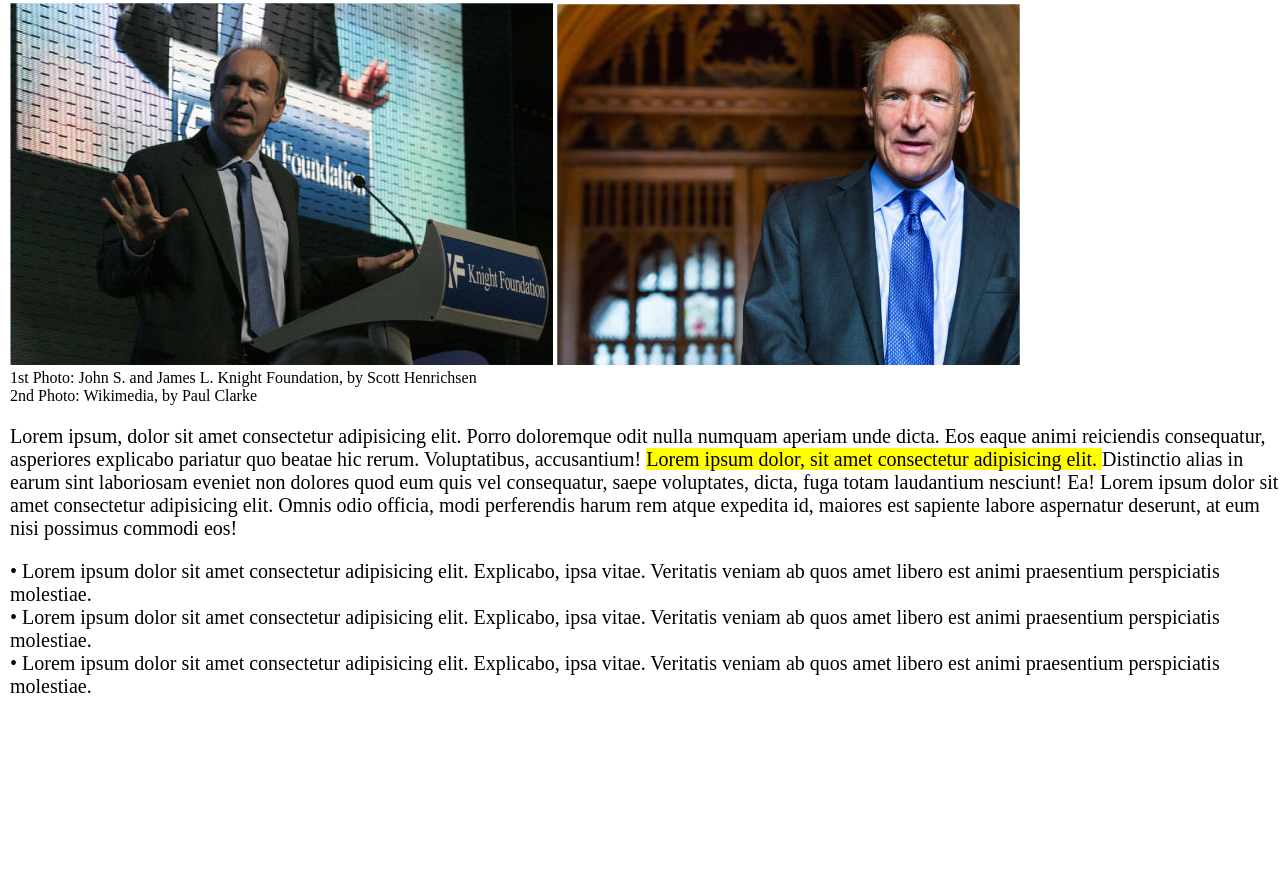
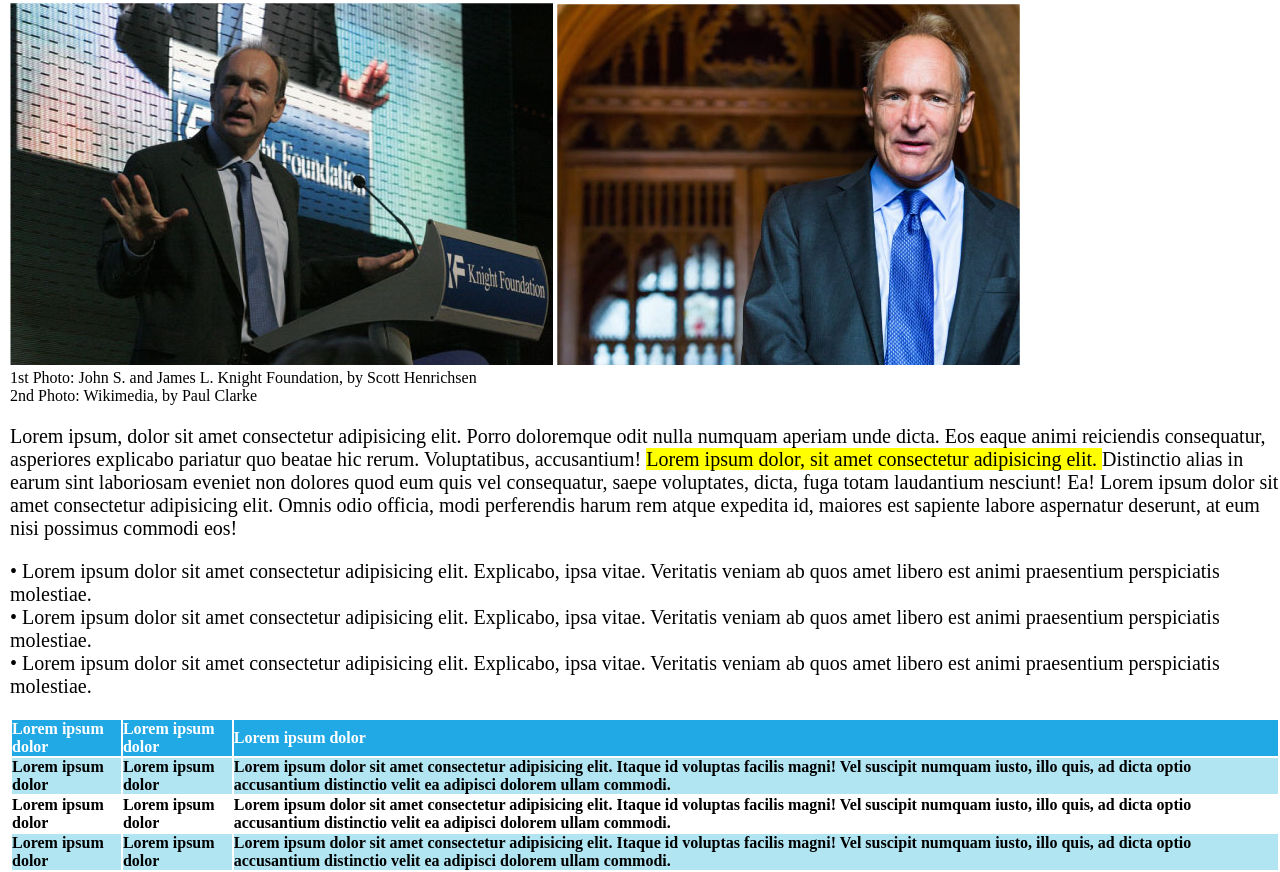
Before and after one commit to adricosmicfox/html-css-booleaner, a plain HTML site: page index.html in a window 1280 px wide. Shown: the part 339-1211 px from the top of the page. Before the commit the page ends 1037 px from the top, so only its background shows below. Drawn offline with Linux system fonts and the light colour scheme.

Commit message:
added table with colors

```diff
--- a/css/style.css
+++ b/css/style.css
@@ -49,3 +49,19 @@
      font-size: 20px;
      margin-top: 20px;
  }
+
+ table {
+     margin-top: 20px;
+     margin-left: 10px;
+     text-align: left;
+ }
+
+
+ #table-head {
+     background-color: #20A9E5;
+     color: white;
+ }
+
+ .table-blue-row {
+     background-color: #B1E5F2;
+ }
--- a/index.html
+++ b/index.html
@@ -23,6 +23,7 @@
         <p><strong>10/10/2020</strong></p>
     </div>
 
+    <!-- article photos-->
     <figure>
         <img src="img/tim-1.jpg" alt="speaking tim">
         <img src="img/tim-2.jpg" alt="staring tim">
@@ -30,6 +31,7 @@
         <figcaption>2nd Photo: Wikimedia, by Paul Clarke</figcaption>
     </figure>
 
+    <!--big text-->
     <div id="first-text">Lorem ipsum, dolor sit amet consectetur adipisicing elit. Porro doloremque odit nulla numquam
         aperiam unde
         dicta. Eos eaque animi reiciendis consequatur, asperiores explicabo pariatur quo beatae hic rerum. Voluptatibus,
@@ -40,6 +42,7 @@
         expedita id, maiores est sapiente labore aspernatur deserunt, at eum nisi possimus commodi eos!
     </div>
 
+    <!--bullett points-->
     <div class="first-list">
         <p> &bull; Lorem ipsum dolor sit amet consectetur adipisicing elit. Explicabo, ipsa vitae. Veritatis veniam ab
             quos amet libero est animi praesentium perspiciatis molestiae. </p>
@@ -49,7 +52,37 @@
             quos amet libero est animi praesentium perspiciatis molestiae. </p>
     </div>
 
+    <!--table-->
+    <table>
+        <tr id="table-head">
+            <th>Lorem ipsum dolor</th>
+            <th>Lorem ipsum dolor</th>
+            <th>Lorem ipsum dolor</th>
+        </tr>
+        <tr class="table-blue-row">
+            <th>Lorem ipsum dolor</th>
+            <th>Lorem ipsum dolor</th>
+            <th>Lorem ipsum dolor sit amet consectetur adipisicing elit. Itaque id voluptas facilis magni! Vel suscipit
+                numquam iusto, illo quis, ad dicta optio accusantium distinctio velit ea adipisci dolorem ullam commodi.
+            </th>
+        </tr>
+        <tr>
+            <th>Lorem ipsum dolor</th>
+            <th>Lorem ipsum dolor</th>
+            <th>Lorem ipsum dolor sit amet consectetur adipisicing elit. Itaque id voluptas facilis magni! Vel suscipit
+                numquam iusto, illo quis, ad dicta optio accusantium distinctio velit ea adipisci dolorem ullam commodi.
+            </th>
+        </tr>
+        <tr class="table-blue-row">
+            <th>Lorem ipsum dolor</th>
+            <th>Lorem ipsum dolor</th>
+            <th>Lorem ipsum dolor sit amet consectetur adipisicing elit. Itaque id voluptas facilis magni! Vel suscipit
+                numquam iusto, illo quis, ad dicta optio accusantium distinctio velit ea adipisci dolorem ullam commodi.
+            </th>
+        </tr>
 
+
+    </table>
 
 
     </div>
```
